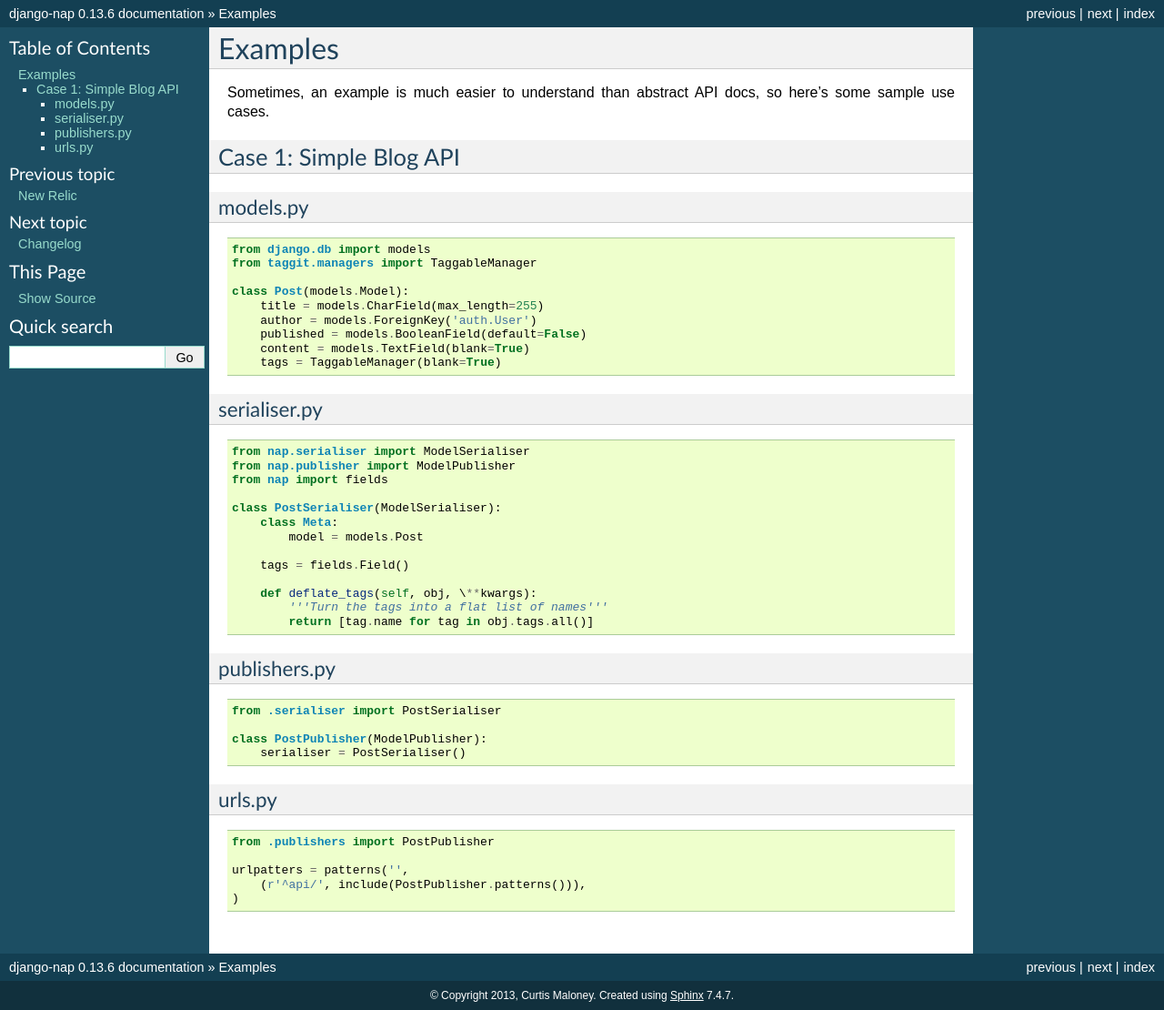
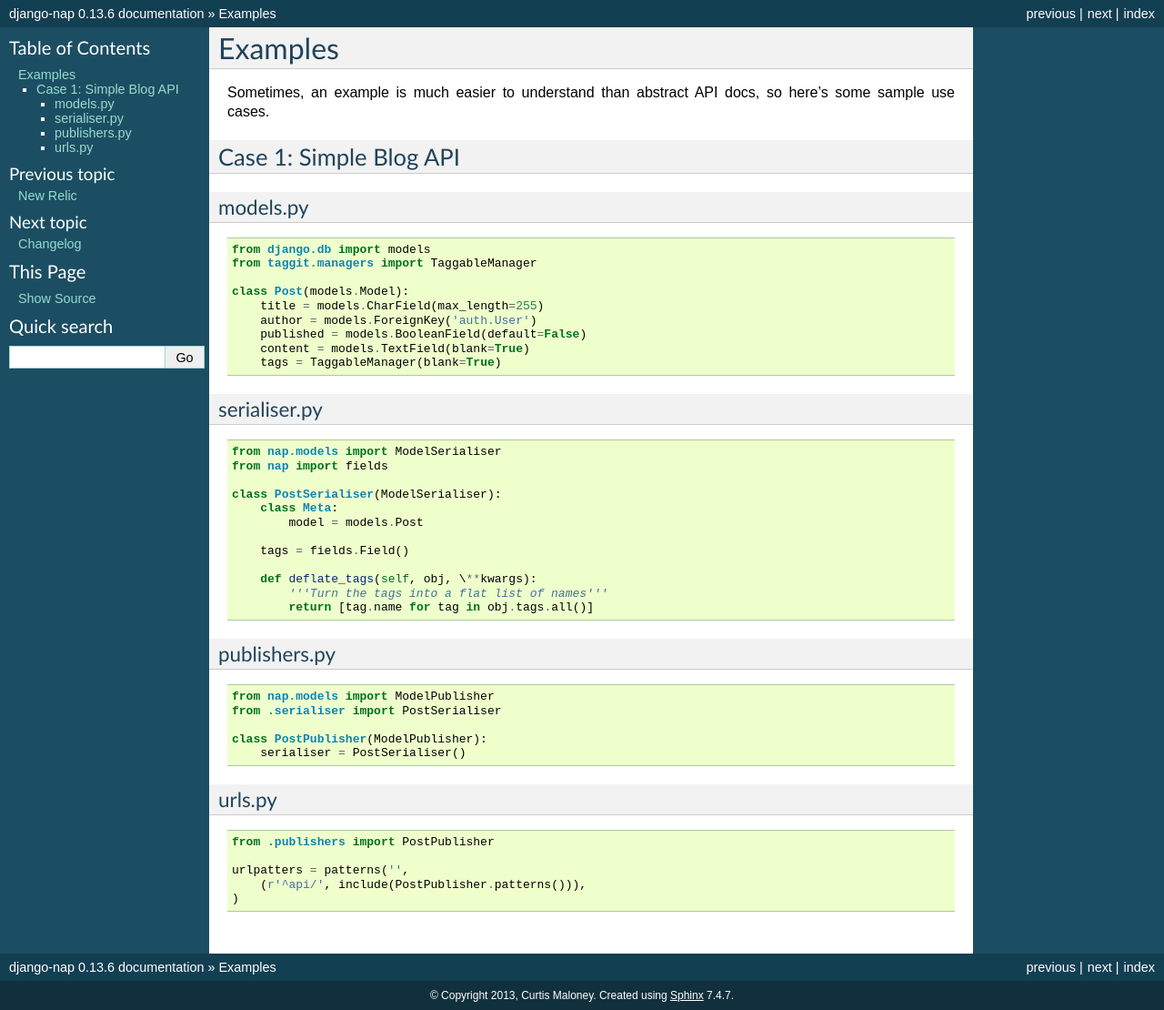
Before and after one commit to funkybob/django-nap, a Sphinx documentation site: the page built from docs/examples.rst, in a window 1280 px wide. Shown: the whole page at 91% size. Built offline with Sphinx 7.4.7, drawn with Linux system fonts in a browser that asks for light colours.

Commit message:
Fixing ModelPublisher and ModelSerialiser imports

```diff
--- a/docs/examples.rst
+++ b/docs/examples.rst
@@ -28,8 +28,7 @@ serialiser.py
 
 .. code-block:: python
 
-    from nap.serialiser import ModelSerialiser
-    from nap.publisher import ModelPublisher
+    from nap.models import ModelSerialiser
     from nap import fields
 
     class PostSerialiser(ModelSerialiser):
@@ -48,6 +47,7 @@ publishers.py
 
 .. code-block:: python
 
+    from nap.models import ModelPublisher
     from .serialiser import PostSerialiser
 
     class PostPublisher(ModelPublisher):
```
